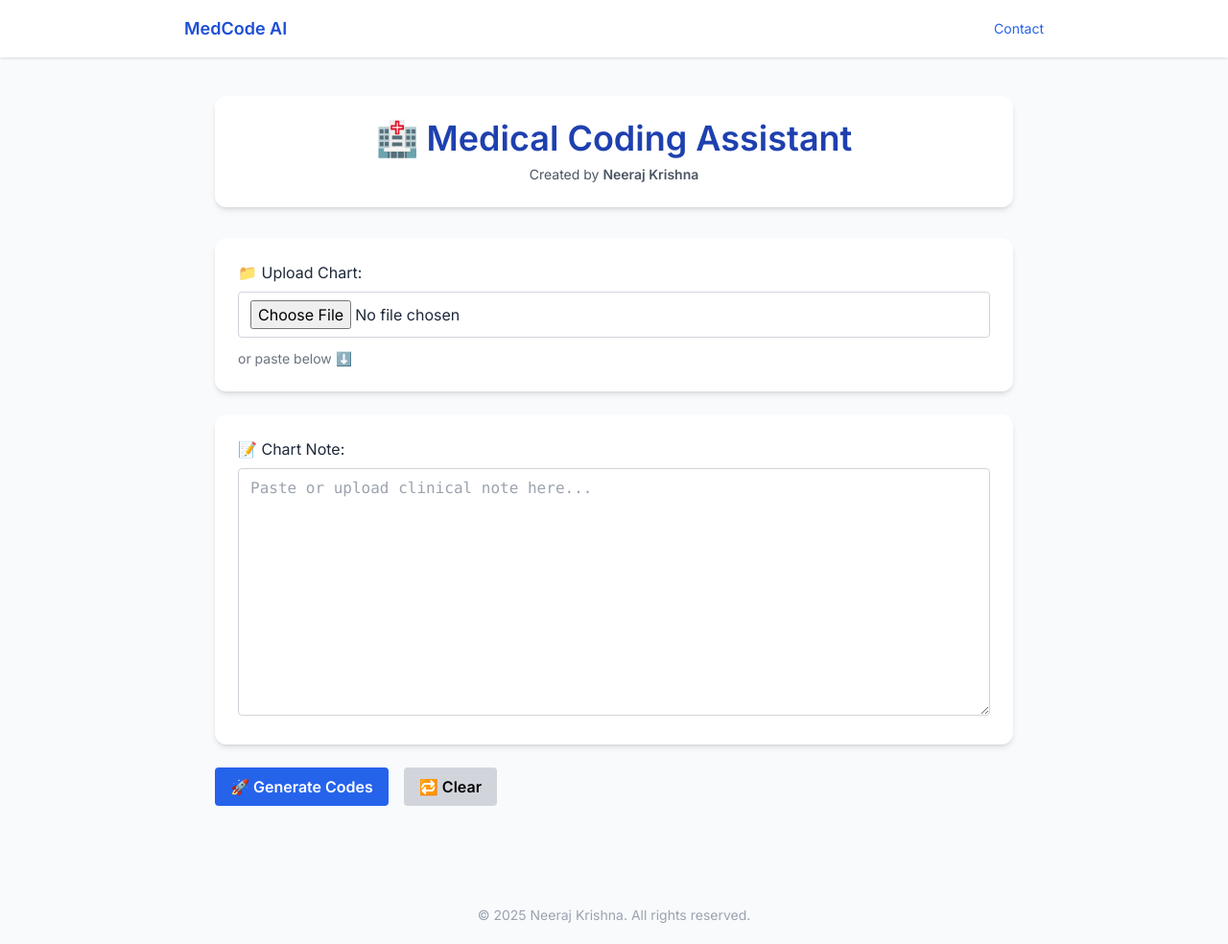
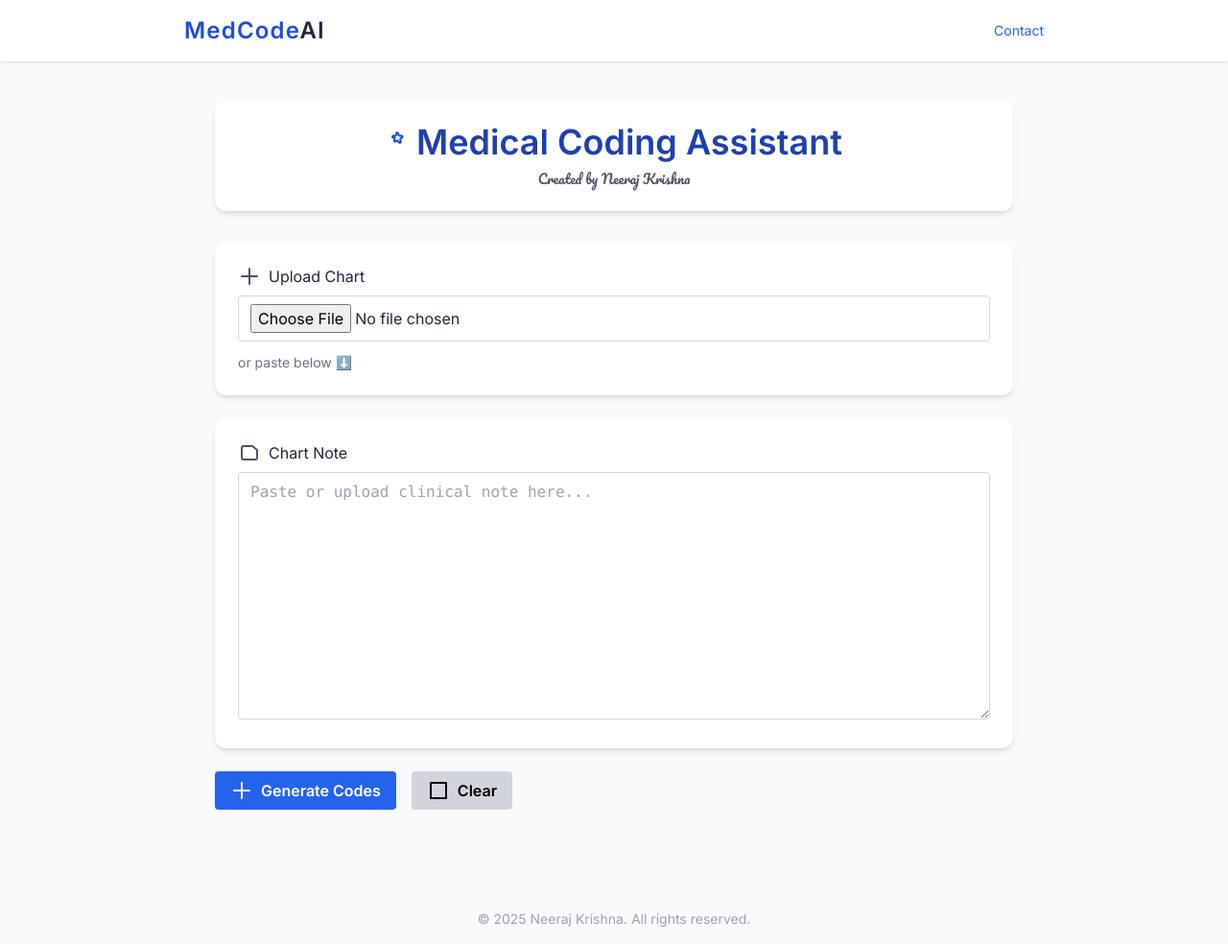
Before and after one commit to gneerajkrishna/agent-assist-app, a website: page public/index.html in a window 1280 px wide. Shown: the whole page at 96% size. Drawn offline with nearby package versions, Linux system fonts and the light colour scheme.

Commit message:
Update index.html

```diff
--- a/public/index.html
+++ b/public/index.html
@@ -4,11 +4,15 @@
   <meta charset="UTF-8" />
   <meta name="viewport" content="width=device-width, initial-scale=1.0" />
   <title>Medical Coding Assistant</title>
-  <link rel="icon" type="image/png" href="/favicon.png" />
+  <link rel="icon" href="favicon.png" type="image/png" />
+
   <script src="https://cdn.tailwindcss.com"></script>
-  <link href="https://fonts.googleapis.com/css2?family=Inter:wght@400;600&display=swap" rel="stylesheet">
+  <link href="https://fonts.googleapis.com/css2?family=Inter:wght@400;600&family=Pacifico&display=swap" rel="stylesheet" />
   <style>
     body { font-family: 'Inter', sans-serif; }
+    .cursive { font-family: 'Pacifico', cursive; }
+    .logo { letter-spacing: 0.05em; font-weight: 800; }
+    .icon { width: 1.5rem; height: 1.5rem; display: inline-block; vertical-align: middle; }
   </style>
 </head>
 <body class="bg-slate-50 text-slate-800">
@@ -16,7 +20,7 @@
   <!-- Navigation -->
   <nav class="bg-white shadow sticky top-0 z-10 p-4">
     <div class="max-w-4xl mx-auto flex justify-between items-center">
-      <span class="font-bold text-blue-700 text-lg">MedCode AI</span>
+      <span class="text-2xl logo text-blue-700">MedCode<span class="text-gray-800">AI</span></span>
       <a href="mailto:neerajkrishna.g@bain.com" class="text-sm text-blue-600 hover:underline">Contact</a>
     </div>
   </nav>
@@ -27,54 +31,91 @@
     <!-- Header -->
     <header class="bg-white shadow-md rounded-xl mb-8 p-6 text-center">
       <h1 class="text-4xl font-bold text-blue-800 mb-2 flex justify-center items-center gap-2">
-        🏥 <span>Medical Coding Assistant</span>
+        <svg xmlns="http://www.w3.org/2000/svg" class="icon text-blue-700" fill="none" viewBox="0 0 24 24" stroke="currentColor">
+          <path stroke-linecap="round" stroke-linejoin="round" stroke-width="2" d="M11.049 2.927c.3-.921 1.603-.921 1.902 0l.634 1.937a1 1 0 00.95.69h2.033c.969 0 1.371 1.24.588 1.81l-1.645 1.195a1 1 0 00-.364 1.118l.634 1.937c.3.921-.755 1.688-1.54 1.118L12 10.347l-1.645 1.195c-.784.57-1.838-.197-1.54-1.118l.634-1.937a1 1 0 00-.364-1.118L7.44 7.364c-.783-.57-.38-1.81.588-1.81h2.033a1 1 0 00.95-.69l.634-1.937z"/>
+        </svg>
+        <span>Medical Coding Assistant</span>
       </h1>
-      <p class="text-sm text-gray-600">Created by <span class="font-semibold">Neeraj Krishna</span></p>
+      <p class="text-sm text-gray-600 cursive">Created by Neeraj Krishna</p>
     </header>
 
-    <!-- Upload -->
+    <!-- Upload Section -->
     <div class="bg-white p-6 rounded-xl shadow-md mb-6">
-      <label class="block font-medium mb-2">📁 Upload Chart:</label>
+      <label class="block font-medium mb-2 flex items-center gap-2">
+        <svg xmlns="http://www.w3.org/2000/svg" class="icon text-gray-600" fill="none" viewBox="0 0 24 24" stroke="currentColor">
+          <path stroke-linecap="round" stroke-linejoin="round" stroke-width="2" d="M12 4v16m8-8H4"/>
+        </svg>
+        Upload Chart
+      </label>
       <input type="file" id="fileInput" class="block w-full border border-gray-300 rounded px-3 py-2 mb-3" accept=".txt">
       <p class="text-sm text-gray-500">or paste below ⬇️</p>
     </div>
 
     <!-- Chart Note -->
     <div class="bg-white p-6 rounded-xl shadow-md mb-6">
-      <label class="block font-medium mb-2">📝 Chart Note:</label>
+      <label class="block font-medium mb-2 flex items-center gap-2">
+        <svg xmlns="http://www.w3.org/2000/svg" class="icon text-gray-600" fill="none" viewBox="0 0 24 24" stroke="currentColor">
+          <path stroke-linecap="round" stroke-linejoin="round" stroke-width="2" d="M11 5H6a2 2 0 00-2 2v10a2 2 0 002 2h12a2 2 0 002-2V9l-5-4H11z" />
+        </svg>
+        Chart Note
+      </label>
       <textarea id="chartText" rows="10" class="w-full border border-gray-300 rounded px-3 py-2 font-mono" placeholder="Paste or upload clinical note here..."></textarea>
     </div>
 
     <!-- Buttons -->
     <div class="flex flex-col sm:flex-row gap-4 mb-6">
-      <button id="generateBtn" class="bg-blue-600 hover:bg-blue-700 text-white font-semibold px-4 py-2 rounded w-full sm:w-auto">
-        🚀 Generate Codes
+      <button id="generateBtn" class="bg-blue-600 hover:bg-blue-700 text-white font-semibold px-4 py-2 rounded w-full sm:w-auto flex items-center justify-center gap-2">
+        <svg xmlns="http://www.w3.org/2000/svg" class="icon" fill="none" viewBox="0 0 24 24" stroke="currentColor">
+          <path stroke-linecap="round" stroke-linejoin="round" stroke-width="2" d="M12 4v16m8-8H4"/>
+        </svg>
+        Generate Codes
       </button>
-      <button onclick="clearAll()" class="bg-gray-300 hover:bg-gray-400 text-black font-semibold px-4 py-2 rounded w-full sm:w-auto">
-        🔁 Clear
+      <button onclick="clearAll()" class="bg-gray-300 hover:bg-gray-400 text-black font-semibold px-4 py-2 rounded w-full sm:w-auto flex items-center justify-center gap-2">
+        <svg xmlns="http://www.w3.org/2000/svg" class="icon" fill="none" viewBox="0 0 24 24" stroke="currentColor">
+          <path stroke-linecap="round" stroke-linejoin="round" stroke-width="2" d="M4 4v16h16V4H4z"/>
+        </svg>
+        Clear
       </button>
     </div>
 
     <!-- Output -->
     <div id="outputArea" class="hidden">
       <div class="bg-white p-6 rounded-xl shadow-md mb-6">
-        <h2 class="font-semibold mb-2 text-lg">📦 ICD-10-CM Codes</h2>
+        <h2 class="font-semibold mb-2 text-lg flex items-center gap-2">
+          <svg xmlns="http://www.w3.org/2000/svg" class="icon text-indigo-600" fill="none" viewBox="0 0 24 24" stroke="currentColor">
+            <path stroke-linecap="round" stroke-linejoin="round" stroke-width="2" d="M9 17v-6h6v6m-3-8a3 3 0 110-6 3 3 0 010 6z" />
+          </svg>
+          ICD-10-CM Codes
+        </h2>
         <pre id="icdOutput" class="bg-gray-100 p-4 rounded text-sm font-mono whitespace-pre-wrap"></pre>
       </div>
 
       <div class="bg-white p-6 rounded-xl shadow-md mb-6">
-        <h2 class="font-semibold mb-2 text-lg">📦 CPT/HCPCS Codes</h2>
+        <h2 class="font-semibold mb-2 text-lg flex items-center gap-2">
+          <svg xmlns="http://www.w3.org/2000/svg" class="icon text-indigo-600" fill="none" viewBox="0 0 24 24" stroke="currentColor">
+            <path stroke-linecap="round" stroke-linejoin="round" stroke-width="2" d="M9 17v-6h6v6m-3-8a3 3 0 110-6 3 3 0 010 6z" />
+          </svg>
+          CPT/HCPCS Codes
+        </h2>
         <pre id="cptOutput" class="bg-gray-100 p-4 rounded text-sm font-mono whitespace-pre-wrap"></pre>
       </div>
 
       <div class="bg-white p-6 rounded-xl shadow-md">
-        <h2 class="font-semibold mb-2 text-lg">🧾 Billing Notes</h2>
+        <h2 class="font-semibold mb-2 text-lg flex items-center gap-2">
+          <svg xmlns="http://www.w3.org/2000/svg" class="icon text-indigo-600" fill="none" viewBox="0 0 24 24" stroke="currentColor">
+            <path stroke-linecap="round" stroke-linejoin="round" stroke-width="2" d="M8 16h8M8 12h8m-8-4h8M4 6h16v12H4z" />
+          </svg>
+          Billing Notes
+        </h2>
         <pre id="notesOutput" class="bg-gray-100 p-4 rounded text-sm font-mono whitespace-pre-wrap"></pre>
       </div>
 
       <div class="mt-6 text-right">
-        <button onclick="copyAll()" class="bg-green-600 hover:bg-green-700 text-white font-semibold px-4 py-2 rounded">
-          📋 Copy All Codes
+        <button onclick="copyAll()" class="bg-green-600 hover:bg-green-700 text-white font-semibold px-4 py-2 rounded flex items-center gap-2">
+          <svg xmlns="http://www.w3.org/2000/svg" class="icon" fill="none" viewBox="0 0 24 24" stroke="currentColor">
+            <path stroke-linecap="round" stroke-linejoin="round" stroke-width="2" d="M8 16h8M8 12h8m-8-4h8M4 6h16v12H4z" />
+          </svg>
+          Copy All Codes
         </button>
       </div>
     </div>
```
